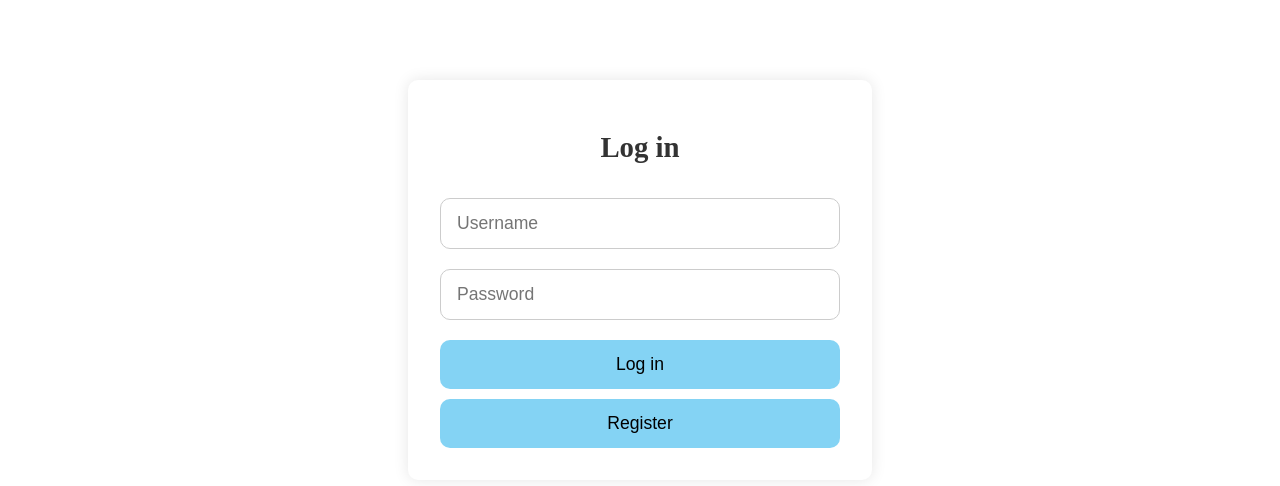
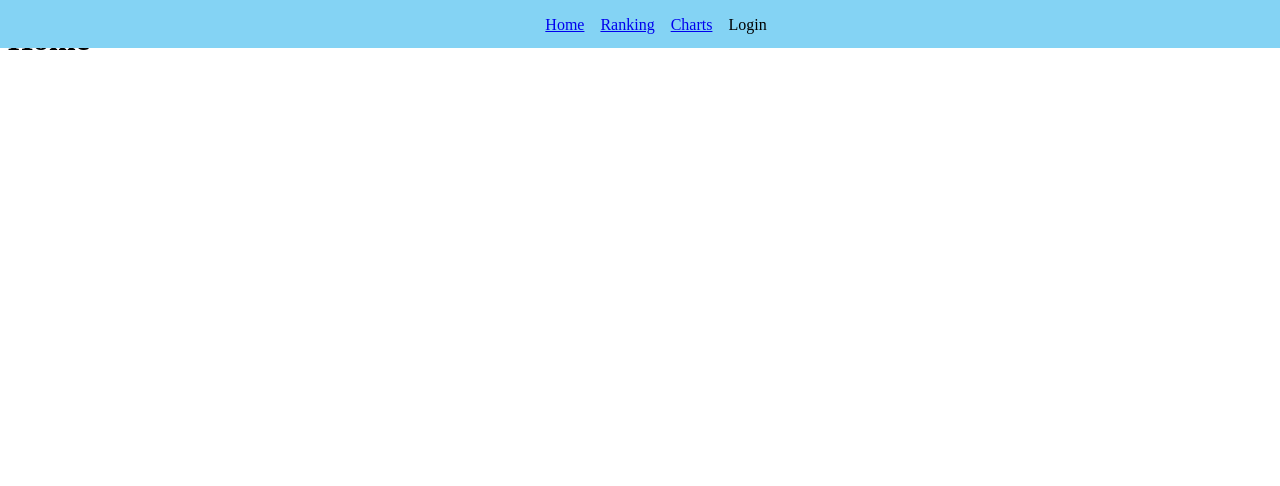
Before and after one commit to Pecet13/praca-inzynierska, a React (Vite) app in the folder frontend/: page / in a window 1280 px wide. Before the commit this address led to /login. Shown: the top 486 px of the page. Built offline with nearby package versions, Linux system fonts and the light colour scheme; no server answers.

Commit message:
Added navbar

```diff
--- a/frontend/src/App.jsx
+++ b/frontend/src/App.jsx
@@ -4,36 +4,36 @@ import Login from "./pages/Login";
 import Register from "./pages/Register";
 import Home from "./pages/Home";
 import NotFound from "./pages/NotFound";
+import Ranking from "./pages/Ranking";
+import Charts from "./pages/Charts";
+import MyReviews from "./pages/MyReviews";
+import { AuthProvider } from "./context/AuthContext.jsx";
 import ProtectedRoute from "./components/ProtectedRoute";
-
-function Logout() {
-    localStorage.clear();
-    return <Navigate to="/login" />;
-}
-
-function RegisterAndLogout() {
-    localStorage.clear();
-    return <Register />;
-}
+import Navbar from "./components/Navbar";
 
 function App() {
     return (
+        <AuthProvider>
             <BrowserRouter>
+                <Navbar />
                 <Routes>
                     <Route
-                    path="/"
+                        path="/my-reviews"
                         element={
                             <ProtectedRoute>
-                            <Home />
+                                <MyReviews />
                             </ProtectedRoute>
                         }
                     />
+                    <Route path="/" element={<Home />} />
                     <Route path="/login" element={<Login />} />
-                <Route path="/logout" element={<Logout />} />
-                <Route path="/register" element={<RegisterAndLogout />} />
+                    <Route path="/register" element={<Register />} />
+                    <Route path="/ranking" element={<Ranking />} />
+                    <Route path="/charts" element={<Charts />} />
                     <Route path="*" element={<NotFound />} />
                 </Routes>
             </BrowserRouter>
+        </AuthProvider>
     );
 }
 
--- a/frontend/src/components/Form.jsx
+++ b/frontend/src/components/Form.jsx
@@ -1,7 +1,7 @@
-import { useState } from "react";
+import { useState, useContext } from "react";
 import api from "../api";
 import { useNavigate } from "react-router-dom";
-import { ACCESS_TOKEN, REFRESH_TOKEN } from "../constants";
+import { AuthContext } from "../context/AuthContext";
 import "../styles/Form.css";
 
 function Form({ route, method }) {
@@ -9,6 +9,8 @@ function Form({ route, method }) {
     const [password, setPassword] = useState("");
     const [confirmPassword, setConfirmPassword] = useState("");
     const navigate = useNavigate();
+
+    const { login } = useContext(AuthContext);
 
     const name = method === "login" ? "Log in" : "Register";
 
@@ -23,8 +25,7 @@ function Form({ route, method }) {
         try {
             const res = await api.post(route, { username, password });
             if (method === "login") {
-                localStorage.setItem(ACCESS_TOKEN, res.data.access);
-                localStorage.setItem(REFRESH_TOKEN, res.data.refresh);
+                login(res.data.access, res.data.refresh);
                 navigate("/");
             } else {
                 navigate("/login");
--- /dev/null
+++ b/frontend/src/components/Navbar.jsx
@@ -0,0 +1,38 @@
+import React, { useContext } from "react";
+import { Link, useNavigate } from "react-router-dom";
+import "../styles/Navbar.css";
+import { AuthContext } from "../context/AuthContext";
+
+const Navbar = () => {
+    const { isLoggedIn, logout } = useContext(AuthContext);
+    const navigate = useNavigate();
+    const handleLogout = () => {
+        logout();
+        navigate("/login");
+    };
+    const handleLogin = () => {
+        navigate("/login");
+    };
+
+    return (
+        <nav className="navbar">
+            <div>
+                <Link to="/">Home</Link>
+            </div>
+            {isLoggedIn && <Link to="/my-reviews">My reviews</Link>}
+            <Link to="/ranking">Ranking</Link>
+            <Link to="/charts">Charts</Link>
+            {isLoggedIn ? (
+                <span className="logout-button" onClick={handleLogout}>
+                    Logout
+                </span>
+            ) : (
+                <span className="login-button" onClick={handleLogin}>
+                    Login
+                </span>
+            )}
+        </nav>
+    );
+};
+
+export default Navbar;
--- a/frontend/src/components/ProtectedRoute.jsx
+++ b/frontend/src/components/ProtectedRoute.jsx
@@ -1,28 +1,26 @@
-
 import { Navigate } from "react-router-dom";
 import { jwtDecode } from "jwt-decode";
 import api from "../api";
-import { REFRESH_TOKEN, ACCESS_TOKEN } from "../constants";
 import { useState, useEffect } from "react";
 
 function ProtectedRoute({ children }) {
     const [isAuthorized, setIsAuthorized] = useState(null);
 
     useEffect(() => {
-        auth().catch(() => setIsAuthorized(false))
-    }, [])
+        auth().catch(() => setIsAuthorized(false));
+    }, []);
 
     const refreshToken = async () => {
-        const refreshToken = localStorage.getItem(REFRESH_TOKEN);
+        const refreshToken = localStorage.getItem("refresh_token");
         try {
             const res = await api.post("/api/token/refresh/", {
                 refresh: refreshToken,
             });
             if (res.status === 200) {
-                localStorage.setItem(ACCESS_TOKEN, res.data.access)
-                setIsAuthorized(true)
+                localStorage.setItem("access_token", res.data.access);
+                setIsAuthorized(true);
             } else {
-                setIsAuthorized(false)
+                setIsAuthorized(false);
             }
         } catch (error) {
             console.log(error);
@@ -31,7 +29,7 @@ function ProtectedRoute({ children }) {
     };
 
     const auth = async () => {
-        const token = localStorage.getItem(ACCESS_TOKEN);
+        const token = localStorage.getItem("access_token");
         if (!token) {
             setIsAuthorized(false);
             return;
--- a/frontend/src/constants.js
+++ /dev/null
@@ -1,2 +0,0 @@
-export const ACCESS_TOKEN = "access";
-export const REFRESH_TOKEN = "refresh";
--- /dev/null
+++ b/frontend/src/context/AuthContext.jsx
@@ -0,0 +1,31 @@
+import { createContext, useEffect, useState } from "react";
+
+export const AuthContext = createContext();
+
+export function AuthProvider({ children }) {
+    const [isLoggedIn, setIsLoggedIn] = useState(
+        !!localStorage.getItem("access_token")
+    );
+
+    useEffect(() => {
+        const token = localStorage.getItem("access_token");
+        setIsLoggedIn(!!token);
+    }, []);
+
+    const login = (access, refresh) => {
+        localStorage.setItem("access_token", access);
+        localStorage.setItem("refresh_token", refresh);
+        setIsLoggedIn(true);
+    };
+
+    const logout = () => {
+        localStorage.clear();
+        setIsLoggedIn(false);
+    };
+
+    return (
+        <AuthContext.Provider value={{ isLoggedIn, login, logout }}>
+            {children}
+        </AuthContext.Provider>
+    );
+}
--- /dev/null
+++ b/frontend/src/pages/Charts.jsx
@@ -0,0 +1,9 @@
+function Charts() {
+    return (
+        <div>
+            <h1>Charts</h1>
+        </div>
+    );
+}
+
+export default Charts;
--- /dev/null
+++ b/frontend/src/pages/MyReviews.jsx
@@ -0,0 +1,9 @@
+function MyReviews() {
+    return (
+        <div>
+            <h1>My reviews</h1>
+        </div>
+    );
+}
+
+export default MyReviews;
--- /dev/null
+++ b/frontend/src/pages/Ranking.jsx
@@ -0,0 +1,9 @@
+function Ranking() {
+    return (
+        <div>
+            <h1>Ranking</h1>
+        </div>
+    );
+}
+
+export default Ranking;
--- /dev/null
+++ b/frontend/src/styles/Navbar.css
@@ -0,0 +1,13 @@
+.navbar {
+    position: fixed;
+    top: 0;
+    left: 0;
+    display: flex;
+    flex-direction: row;
+    justify-content: center;
+    padding: 1rem;
+    gap: 1rem;
+    width: 100%;
+    height: 1rem;
+    background: #84d3f4;
+}
```
Also changed, not shown: frontend/src/main.jsx (+8 -8 lines). Lines whose indentation alone changed are shown as unchanged.
